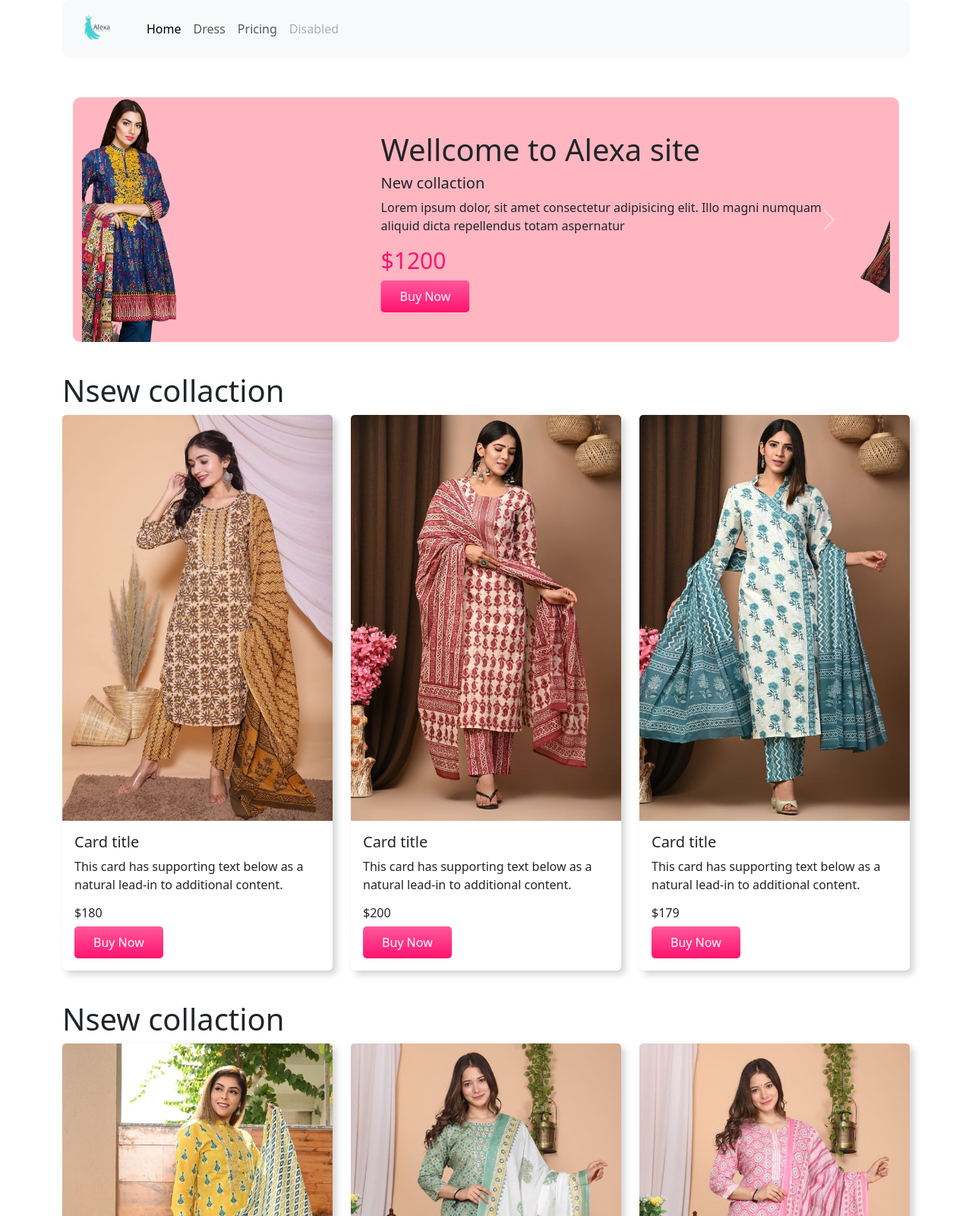
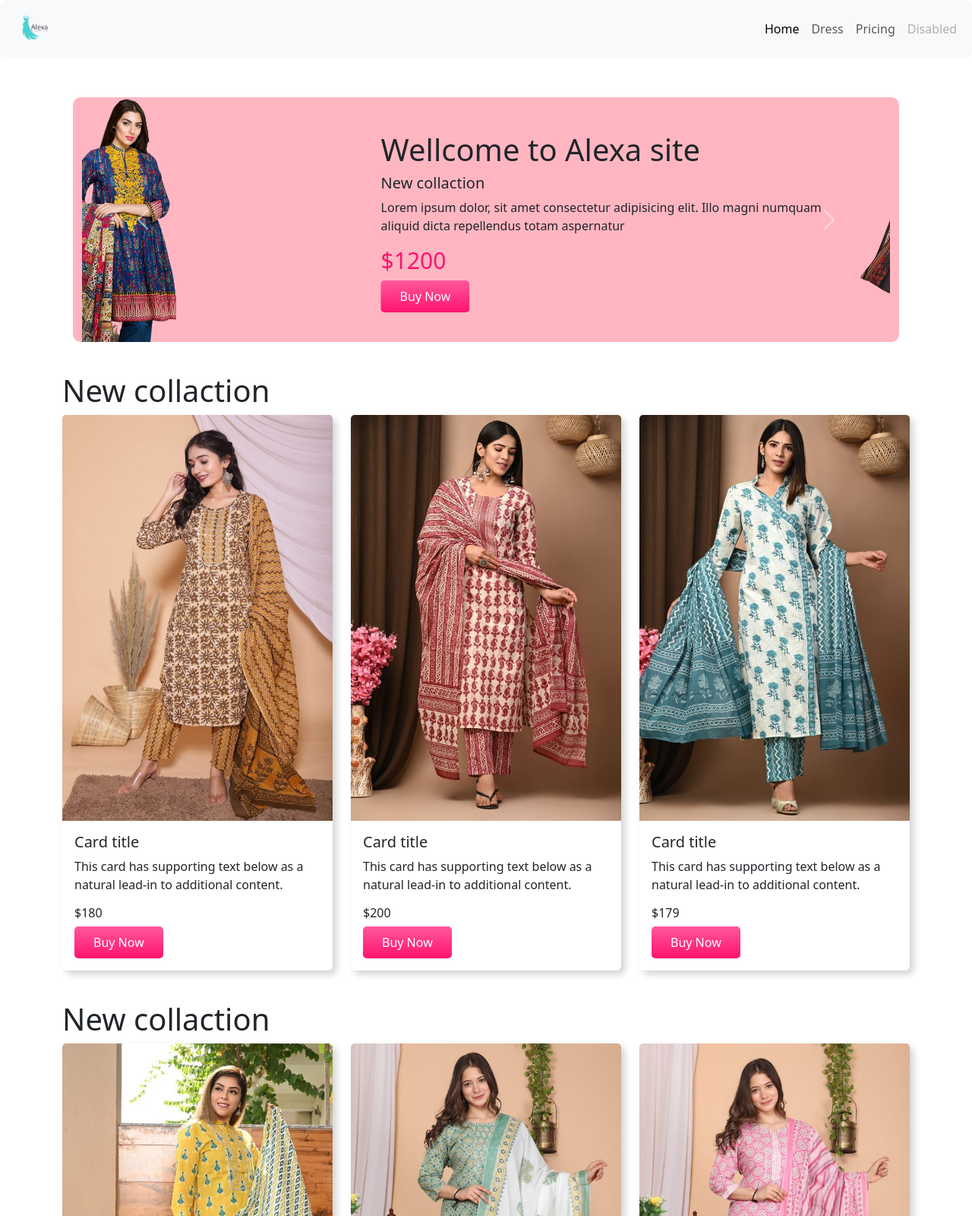
Before and after one commit to joybarmon10/Alexa-Fashion-House, a plain HTML site: page index.html in a window 1280 px wide. Shown: the top 1600 px of the page at 76% size. Drawn offline with nearby package versions, Linux system fonts and the light colour scheme.

Commit message:
first commit

```diff
--- a/index.html
+++ b/index.html
@@ -10,7 +10,7 @@
     <link rel="stylesheet" href="style.css">
 </head>
 <body>
-    <div class="container fixed-top">
+    <div class=" fixed-top">
         <nav class="navbar navbar-expand-lg bg-body-tertiary  ">
             <div class="container-fluid">
                 <a class="navbar-brand" href="#"> <img class="navbar-img" src="images/alexa logo.png" alt=""></a>
@@ -18,7 +18,7 @@
                     aria-controls="navbarNavAltMarkup" aria-expanded="false" aria-label="Toggle navigation">
                     <span class="navbar-toggler-icon"></span>
                 </button>
-                <div class="collapse navbar-collapse " id="navbarNavAltMarkup">
+                <div class="collapse navbar-collapse d-flex justify-content-end" id="navbarNavAltMarkup">
                     <div class="navbar-nav">
                         <a class="nav-link active" aria-current="page" href="#">Home</a>
                         <a class="nav-link" href="#Dress">Dress</a>
@@ -104,7 +104,7 @@
 
 
     <div class="container container-card">
-        <h1>Nsew collaction</h1>
+        <h1>New collaction</h1>
         <div class="row row-cols-1 row-cols-md-3 g-4">
             <div class="col ">
                 <div class="card h-100">
@@ -150,7 +150,7 @@
 
 
 <div class="container container-card ">
-    <h1>Nsew collaction</h1>
+    <h1>New collaction</h1>
     <div class="row row-cols-1 row-cols-md-3 g-4">
         <div class="col">
             <div class="card h-100">
@@ -202,7 +202,7 @@
 
 
 <div class="container container-card ">
-    <h1>Nsew collaction</h1>
+    <h1>New collaction</h1>
     <div class="row row-cols-1 row-cols-md-3 g-4">
         <div class="col">
             <div class="card h-100">
@@ -292,6 +292,7 @@
             </div>
         </div>
     </footer>
+    <a download="" href="images/cover/cover-2.png">Download</a>
 
     <footer class="last-footer">
         <small>©2023. Alexa Fashion House. All rights reserved. Joy, Dhaka, Bangladesh.</small>
```
